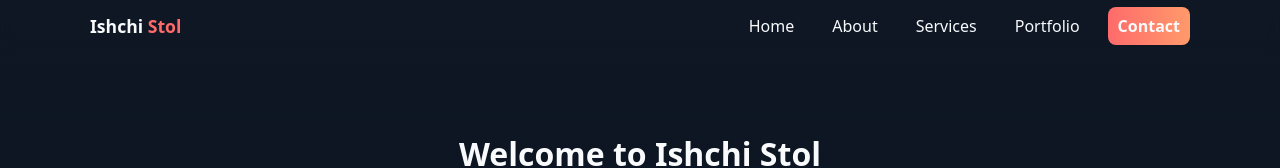
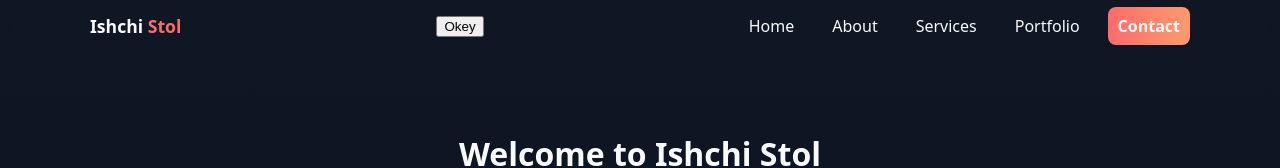
Before and after one commit to SamandarFrilanser/git-for-practise, a plain HTML site: page index.html in a window 1280 px wide. Shown: the top 168 px of the page. Drawn offline with Linux system fonts and the light colour scheme; a web font is replaced by a local one.

Commit message:
commentary

```diff
--- a/index.html
+++ b/index.html
@@ -13,6 +13,7 @@
 
             <button class="nav-toggle" aria-label="Toggle navigation" aria-expanded="false">
                 <span class="hamburger"></span>
+                <button>Okey</button>
             </button>
 
             <nav class="nav">
```
